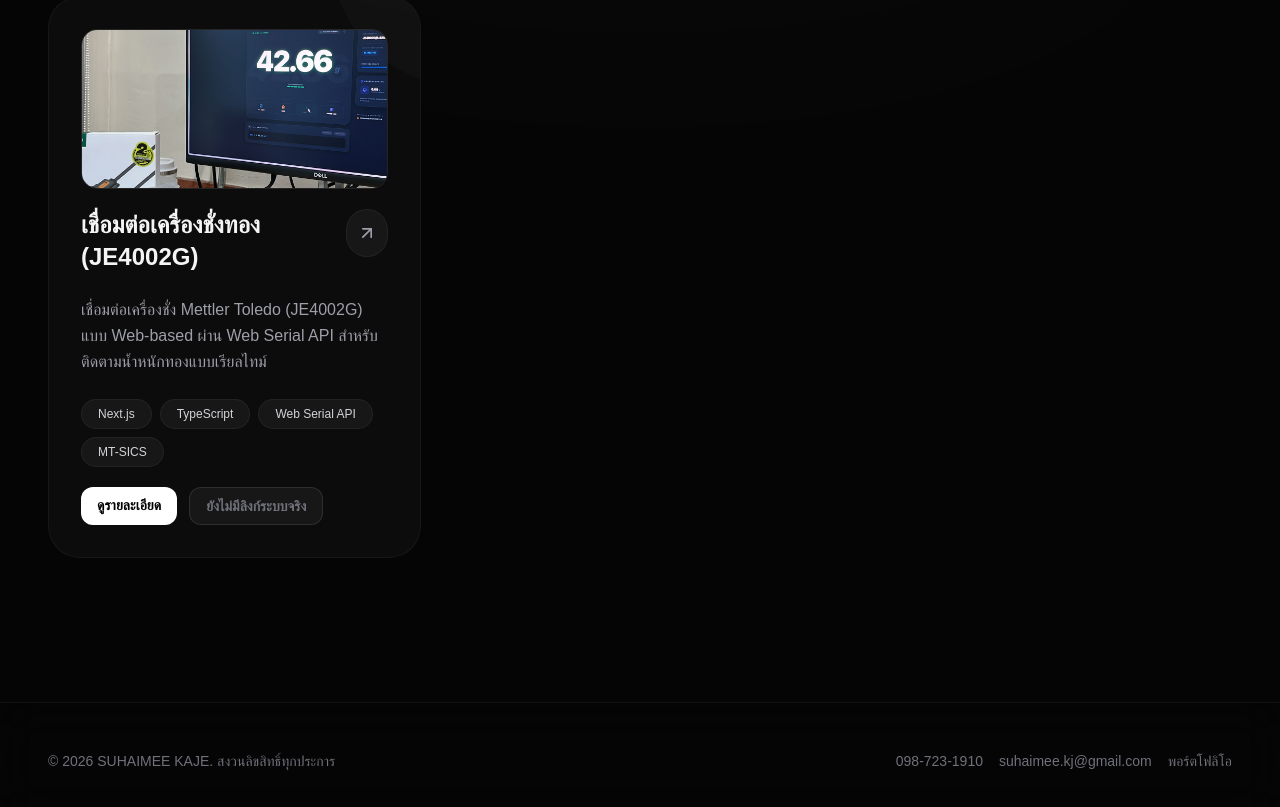
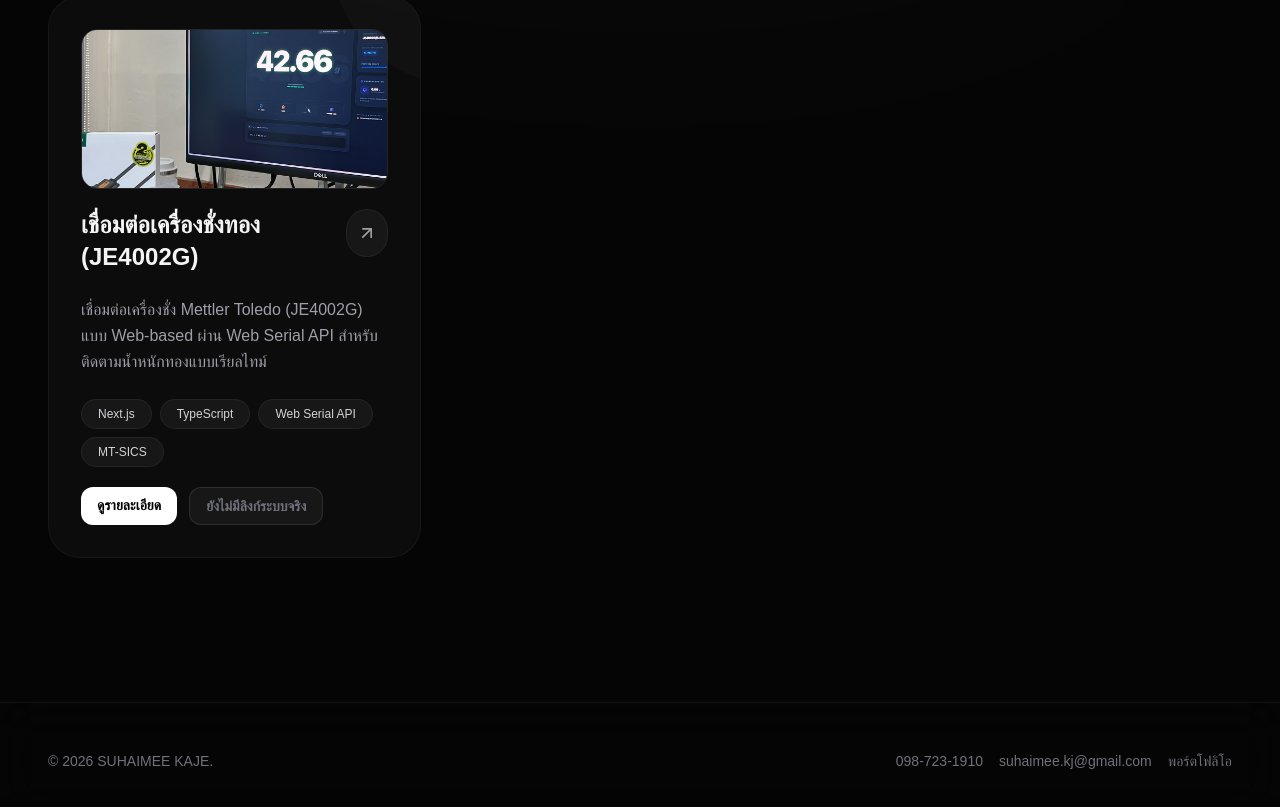
Before and after one commit to Suhaimee123/Portfolio, a Next.js app: page / in a window 1280 px wide. Shown: the part 4117-4924 px from the top of the page. Built offline with nearby package versions, Linux system fonts and the light colour scheme; a web font is replaced by a local one.

Commit message:
style: fix indentation in projects section and remove copyright disclaimer from footer

```diff
--- a/app/page.tsx
+++ b/app/page.tsx
@@ -60,7 +60,7 @@ export default function Home() {
       </main>
 
       <footer className="max-w-7xl mx-auto px-6 md:px-12 py-12 border-t border-white/5 text-center text-zinc-500 flex flex-col md:flex-row justify-between items-center gap-6 mt-12 bg-[#050505]/80 backdrop-blur-xl relative z-20 motion-section is-visible">
-        <p className="text-sm">© {new Date().getFullYear()} SUHAIMEE KAJE. สงวนลิขสิทธิ์ทุกประการ</p>
+        <p className="text-sm">© {new Date().getFullYear()} SUHAIMEE KAJE.</p>
         <div className="flex flex-wrap gap-4 text-sm font-medium">
           <a href="tel:0987231910" className="hover:text-white transition-colors chip-hover">098-723-1910</a>
           <a href="mailto:suhaimee.kj@gmail.com" className="hover:text-white transition-colors chip-hover">suhaimee.kj@gmail.com</a>
```
Lines whose indentation alone changed are shown as unchanged.
